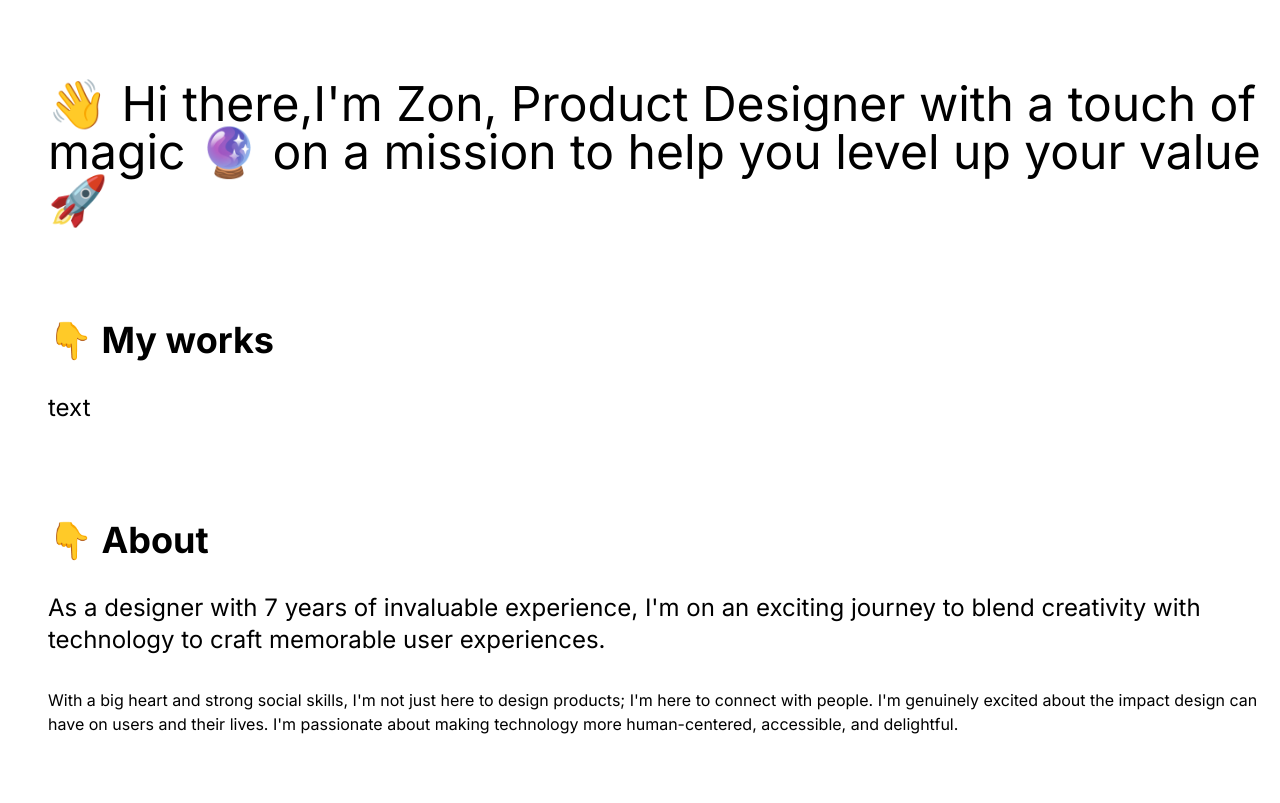
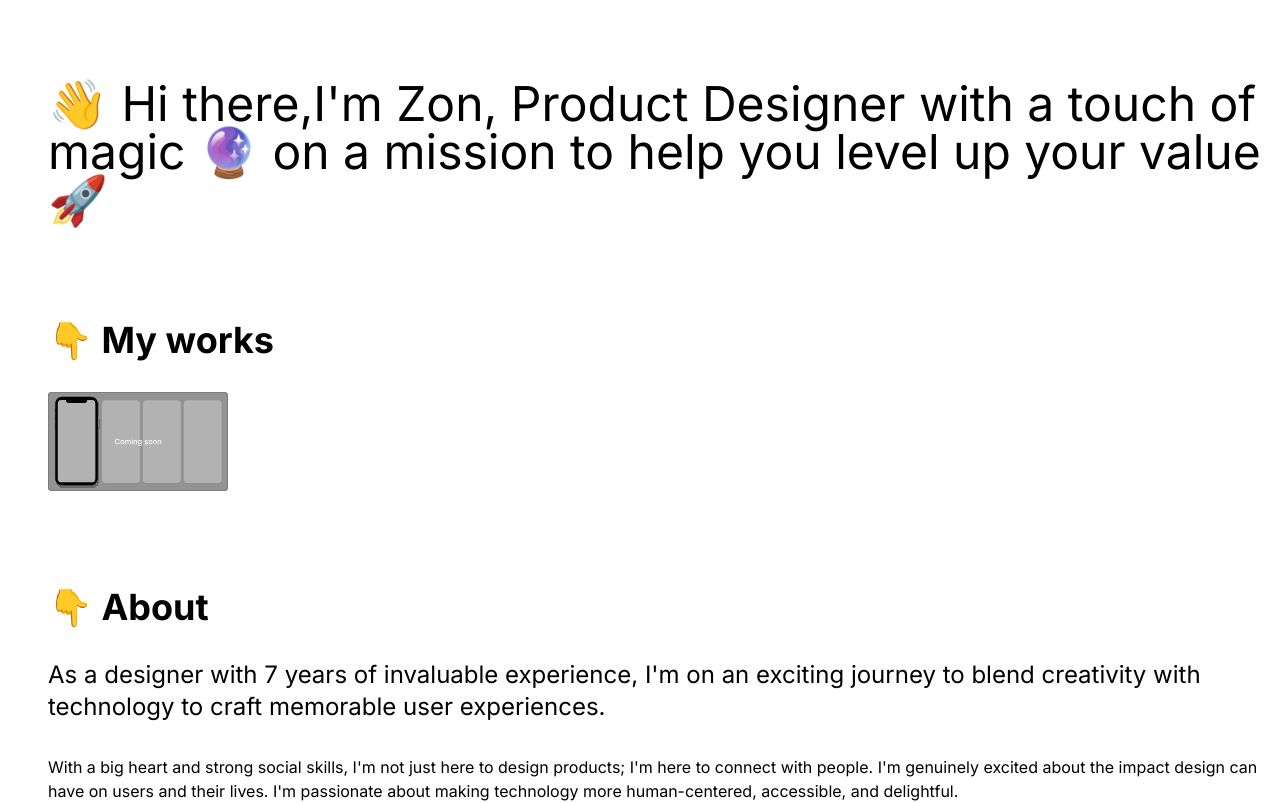
Before and after one commit to EOMZON/my-portfolio, a Next.js app: page / in a window 1280 px wide. Shown: the top 803 px of the page. Built offline with nearby package versions, Linux system fonts and the light colour scheme.

Commit message:
20240111 import SVG

```diff
--- a/src/app/globals.css
+++ b/src/app/globals.css
@@ -9,14 +9,6 @@
   --background-rgb: 255, 255, 255;
 }
 
-@media (prefers-color-scheme: dark) {
-  :root {
-    --foreground-rgb: 255, 255, 255;
-    --background-start-rgb: 0, 0, 0;
-    --background-end-rgb: 0, 0, 0;
-  }
-}
-
 body {
   color: rgb(var(--foreground-rgb));
   background: rgb(var(--background-rgb));
--- a/src/app/page.js
+++ b/src/app/page.js
@@ -1,3 +1,6 @@
+import React from 'react';
+import Image from 'next/image';
+
 export default function Home() {
   const Header = () => {
     return (
@@ -25,10 +28,25 @@ export default function Home() {
     );
   };
 
+  const ImageComponent = () => {
+    return (
+      <div>
+        <Image
+          src="/pjHomeCover.svg"
+          alt="Next.js Logo"
+          width={180}
+          height={37}
+          priority
+        />
+      </div>
+    );
+  };
+
   return (
     <main>
       <Header />
-      <Section title={'👇 My works'} content={'text'} />
+      <Section title={'👇 My works'} content={<ImageComponent />} />
+
       <div className=" mt-24 ml-12">
         <h1 className="text-4xl font-bold ">👇 About</h1>
         <p className="text-2xl mt-8">{aboutMe}</p>
```
Also changed, not shown: public/pjHomeCover.svg (added).
